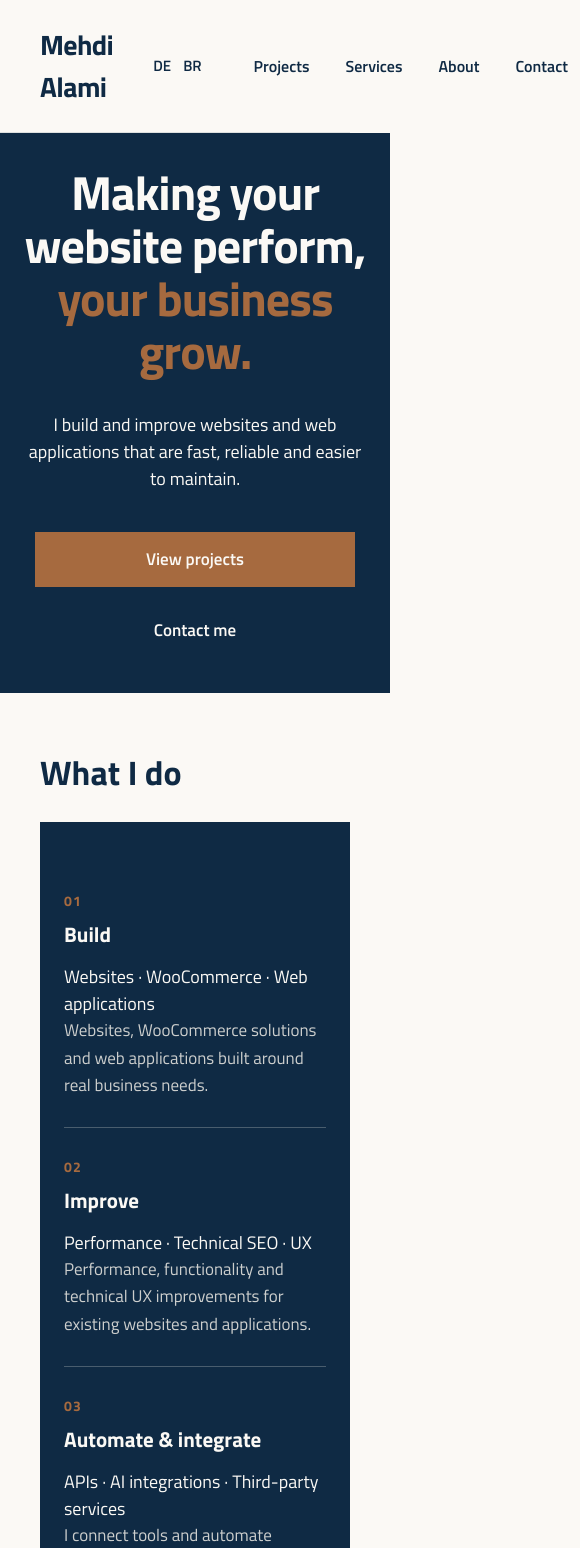
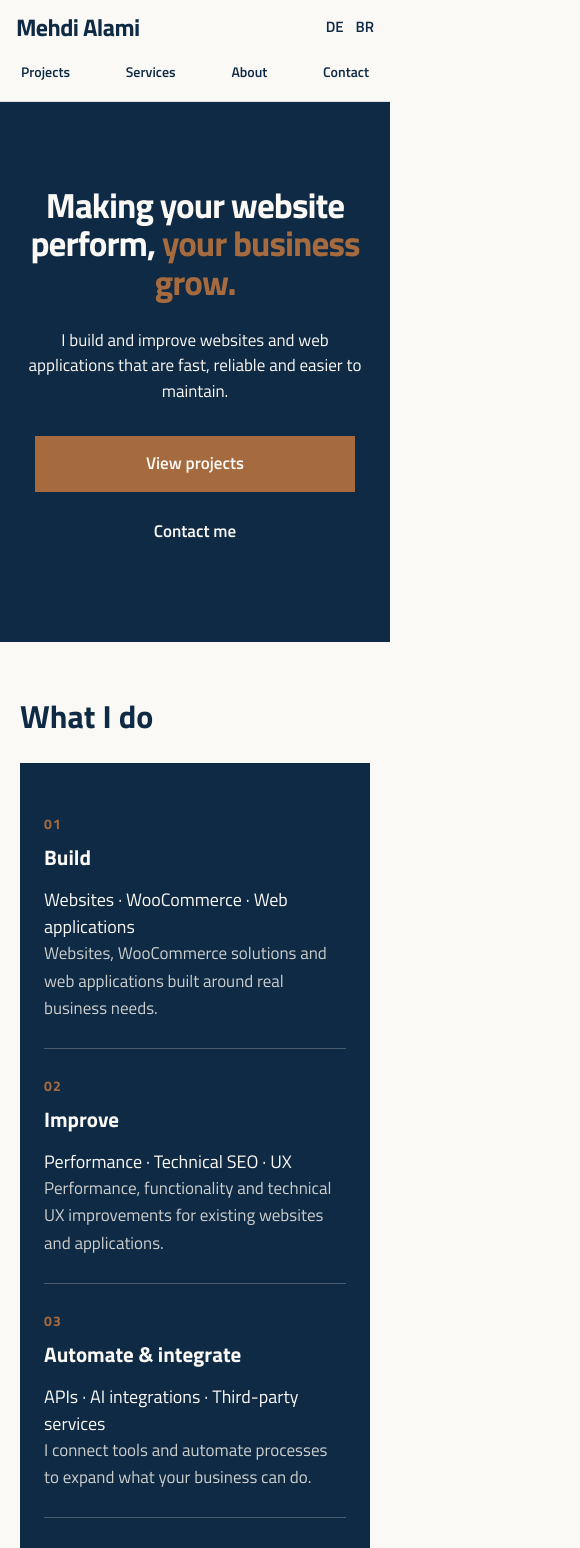
Before and after one commit to MehdiAlamiMA/mehdialami-dev, a React (Vite) app in the folder mehdi-alami-web/: page / in a window 390 px wide. Shown: the top 1548 px of the page, 580 px wide, since content can reach past the window. Built offline with nearby package versions, Linux system fonts and the light colour scheme.

Commit message:
Fix responsive layout for mobile devices

```diff
--- a/mehdi-alami-web/src/App.css
+++ b/mehdi-alami-web/src/App.css
@@ -52,12 +52,7 @@ header {
             color: var(--color-cream);
         }
 
-    header > div {
-        display: flex;
-        gap: 8px;
-    }
-
-        header > div button {
+.language-switcher button {
     padding: 0;
     border: 0;
     background: none;
@@ -529,83 +524,168 @@ main > section:not(.hero):not(.projects-cta):not(.about-hero):not(.about-backgro
 }
 
 
-/* MOBILE */
+/* RESPONSIVE — TABLET */
 
-@media (max-width: 768px) {
-
-    header {
-        width: calc(100% - 40px);
-        min-height: auto;
-        padding: 24px 0;
-        flex-wrap: wrap;
+@media (max-width: 1024px) {
+    .header-inner {
+        width: calc(100% - 48px);
         gap: 20px;
     }
 
     header nav {
-            order: 3;
-            width: 100%;
-            justify-content: space-between;
         gap: 12px;
     }
 
         header nav a {
             font-size: 16px;
+            padding: 8px;
         }
 
+    main > section:not(.hero):not(.projects-cta):not(.about-hero):not(.about-background) {
+        width: calc(100% - 48px);
+    }
 
-    /* Hero */
+    .intro-section {
+        padding: 44px 32px;
+    }
 
-    .hero {
+    .testimonials-section {
+        padding: 64px 32px;
+    }
+
+    .about-contact-section {
+        gap: 32px;
+    }
+
+    .footer-inner {
+        width: calc(100% - 48px);
+    }
+}
+
+/* RESPONSIVE — MOBILE */
+
+@media (max-width: 768px) {
+    header {
         width: 100%;
-        min-height: 560px;
-        padding-left: 20px;
-        padding-right: 20px;
+        min-height: 0;
+        padding: 0;
+    }
+
+    .header-inner {
+        width: calc(100% - 32px);
+        min-height: 0;
+        padding: 14px 0 12px;
+        display: grid;
+        grid-template-columns: minmax(0, 1fr) auto;
+        column-gap: 12px;
+        row-gap: 14px;
+        align-items: center;
+    }
+
+        .header-inner > a {
+            grid-column: 1;
+            grid-row: 1;
+            font-size: 24px;
+            line-height: 1.1;
+            min-width: 0;
+        }
+
+    .language-switcher {
+        grid-column: 2;
+        grid-row: 1;
+        gap: 12px;
+        justify-content: flex-end;
+    }
+
+    header nav {
+        grid-column: 1 / -1;
+        grid-row: 2;
+        width: 100%;
+        display: flex;
+        justify-content: space-between;
+        gap: 4px;
+        min-width: 0;
+    }
+
+        header nav a {
+            padding: 7px 5px;
+            font-size: 14px;
+            text-align: center;
+            white-space: nowrap;
+        }
+
+    /* Make every homepage section use the available viewport width. */
+    main {
+        width: 100%;
+        min-width: 0;
+    }
+
+        main > section.hero {
+            width: 100%;
+            max-width: none;
+            min-width: 0;
+            min-height: 540px;
+            margin: 0;
+            padding: 64px 20px;
+            box-sizing: border-box;
         }
 
     .hero h1 {
-            font-size: 48px;
+        width: 100%;
+        max-width: 620px;
+        font-size: clamp(34px, 9vw, 48px);
         letter-spacing: -1px;
+        overflow-wrap: normal;
     }
 
     .hero > p {
-            font-size: 18px;
+        max-width: 520px;
+        margin-top: 26px;
+        font-size: 17px;
     }
 
     .hero-actions {
         flex-direction: column;
         width: 100%;
         max-width: 320px;
+        gap: 12px;
+        margin-top: 32px;
     }
 
         .hero-actions a {
             text-align: center;
         }
 
-
-    /* What I do */
+    main > section:not(.hero):not(.projects-cta):not(.about-hero):not(.about-background) {
+        width: calc(100% - 40px);
+        max-width: none;
+        margin-left: auto;
+        margin-right: auto;
+        box-sizing: border-box;
+    }
 
     .services-section {
-        padding-top: 60px;
-        padding-bottom: 60px;
+        padding-top: 56px;
+        padding-bottom: 0;
     }
 
         .services-section > h2 {
-            margin: 0 0 30px;
-            font-size: 34px;
+            margin-bottom: 28px;
+            font-size: 32px;
         }
 
     .intro-section {
         width: 100%;
-        margin: 0;
-        padding: 40px 24px;
+        padding: 24px;
+        box-sizing: border-box;
     }
 
     .services-grid {
-        grid-template-columns: 1fr;
+        grid-template-columns: minmax(0, 1fr);
     }
 
     .service-card {
-        padding: 28px 0;
+        padding: 26px 0;
     }
 
         .service-card:nth-child(odd) {
@@ -630,12 +710,9 @@ main > section:not(.hero):not(.projects-cta):not(.about-hero):not(.about-backgro
     }
 
     .intro-link {
-        margin-top: 32px;
+        margin-top: 28px;
         margin-left: 0;
     }
-
-
-    /* Projects */
 
     .selected-projects {
         padding-top: 60px;
@@ -648,29 +725,22 @@ main > section:not(.hero):not(.projects-cta):not(.about-hero):not(.about-backgro
         }
 
     .projects-grid {
-        grid-template-columns: 1fr;
-        gap: 50px;
+        grid-template-columns: minmax(0, 1fr);
+        gap: 48px;
     }
 
         .projects-grid article {
             padding: 0;
-            border-right: 0;
-            border-bottom: 0;
-        }
-
-            .projects-grid article:last-child {
-                border-bottom: 0;
+            border: 0;
         }
 
     .projects-link {
-        margin-top: 45px;
+        margin-top: 42px;
     }
 
-
-    /* Testimonials */
-
-    .testimonials-section {
+    main > section.testimonials-section {
         width: 100% !important;
+        max-width: none;
         margin: 0 !important;
         padding: 60px 24px;
     }
@@ -683,19 +753,23 @@ main > section:not(.hero):not(.projects-cta):not(.about-hero):not(.about-backgro
         font-size: 23px;
     }
 
-
-    /* About + Contact */
-
     .about-contact-section {
-        width: calc(100% - 40px);
+        grid-template-columns: minmax(0, 1fr);
+        gap: 40px;
         padding-top: 60px;
         padding-bottom: 60px;
-        grid-template-columns: 1fr;
-        gap: 45px;
     }
 
     .about-content {
         padding-right: 0;
+    }
+
+        .about-content h2 {
+            font-size: 34px;
+        }
+
+        .about-content p {
+            font-size: 17px;
         }
 
     .contact-cta {
@@ -703,17 +777,14 @@ main > section:not(.hero):not(.projects-cta):not(.about-hero):not(.about-backgro
         padding: 36px 30px;
     }
 
-        .contact-cta span {
-            font-size: 32px;
+        .contact-cta > span {
+            font-size: 30px;
         }
 
         .contact-cta > strong {
-            top: 34px;
-            right: 30px;
+            top: 32px;
+            right: 28px;
         }
-
-
-    /* Footer */
 
     .footer-inner {
         width: calc(100% - 40px);
@@ -728,3 +799,26 @@ main > section:not(.hero):not(.projects-cta):not(.about-hero):not(.about-backgro
         gap: 18px 24px;
     }
 }
+
+@media (max-width: 360px) {
+    .header-inner {
+        width: calc(100% - 24px);
+    }
+
+        .header-inner > a {
+            font-size: 21px;
+        }
+
+    header nav a {
+        font-size: 12px;
+        padding: 6px 3px;
+    }
+
+    .hero h1 {
+        font-size: 33px;
+    }
+
+    .intro-section {
+        padding: 20px;
+    }
+}
```
Lines whose indentation alone changed are shown as unchanged.
